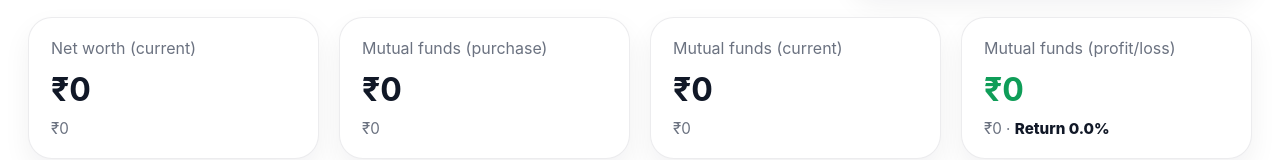
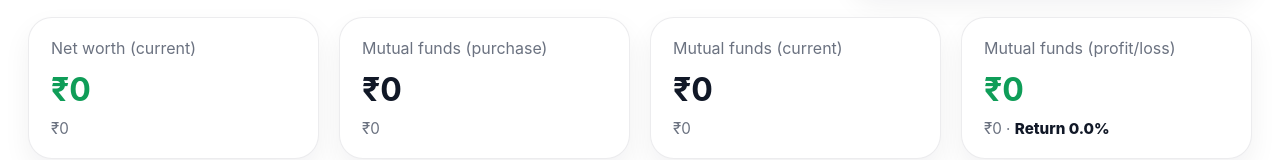
Before and after one commit to SidharthMahai/WealthTracker, a Next.js app: page / in a window 1280 px wide. Shown: the part 326-486 px from the top of the page. Built offline with nearby package versions, Linux system fonts and the light colour scheme.

Commit message:
Color net worth metric by overall gain

```diff
--- a/app/components/portfolio-dashboard.tsx
+++ b/app/components/portfolio-dashboard.tsx
@@ -145,6 +145,13 @@ export function PortfolioDashboard({ dashboard }: PortfolioDashboardProps) {
       fundMetaById
     );
   }, [currentDashboard.transactions, fundMetaById]);
+
+  const netWorthTone =
+    currentDashboard.metrics.mutualFundProfitLoss +
+      currentDashboard.metrics.schemeInterestCredited >=
+    0
+      ? "positive"
+      : "negative";
 
   const flowChartData = useMemo(() => {
     if (flowScope === "all") {
@@ -307,6 +314,7 @@ export function PortfolioDashboard({ dashboard }: PortfolioDashboardProps) {
           label="Net worth (current)"
           value={formatInrCompact(currentDashboard.metrics.netWorthCurrentValue)}
           detail={formatInrFull(currentDashboard.metrics.netWorthCurrentValue)}
+          tone={netWorthTone}
         />
         <MetricCard
           label="Mutual funds (purchase)"
```
